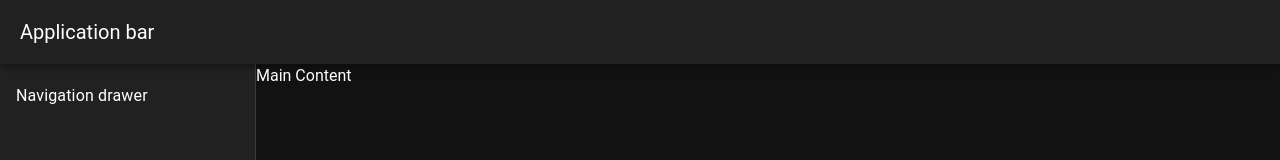
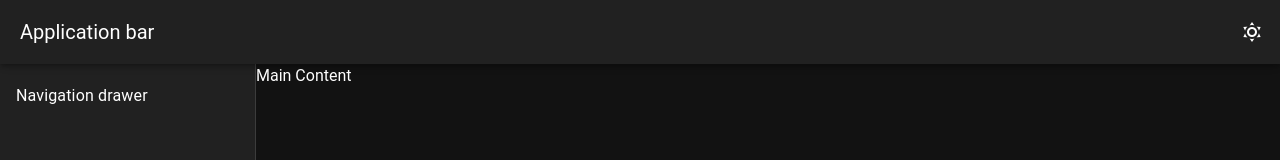
Before and after one commit to webjestic/schannel-vue, a Vue app: page / in a window 1280 px wide. Shown: the top 160 px of the page. Built offline with nearby package versions, Linux system fonts and the light colour scheme.

Commit message:
feat(theme) added enabler for dark/light theme

```diff
--- a/src/components/AppLayout.vue
+++ b/src/components/AppLayout.vue
@@ -1,6 +1,14 @@
 <template>
   <v-layout class="rounded rounded-md">
-    <v-app-bar title="Application bar" />
+    <v-app-bar title="Application bar">
+      <v-spacer />
+      <v-btn
+        icon
+        @click="toggleTheme"
+      >
+        <v-icon>{{ theme.global.current.value.dark ? 'mdi-weather-sunny' : 'mdi-weather-night' }}</v-icon>
+      </v-btn>
+    </v-app-bar>
 
     <v-navigation-drawer>
       <v-list>
@@ -17,9 +25,22 @@
 </template>
 
 <script>
+import { useTheme } from 'vuetify'
+
 export default {
   name: 'AppLayout',
-  // ...existing logic...
+  setup() {
+    const theme = useTheme()
+
+    const toggleTheme = () => {
+      theme.global.name.value = theme.global.current.value.dark ? 'light' : 'dark'
+    }
+
+    return {
+      theme,
+      toggleTheme
+    }
+  }
 }
 </script>
 
--- a/src/plugins/vuetify.js
+++ b/src/plugins/vuetify.js
@@ -15,5 +15,19 @@ import { createVuetify } from 'vuetify'
 export default createVuetify({
   theme: {
     defaultTheme: 'dark',
+    themes: {
+      light: {
+        colors: {
+          primary: '#1867C0',
+          secondary: '#5CBBF6',
+        },
+      },
+      dark: {
+        colors: {
+          primary: '#2196F3',
+          secondary: '#424242',
+        },
+      },
+    },
   },
 })
```
Also changed, not shown: 1 other file (tests, documents, lock files or other folders).
